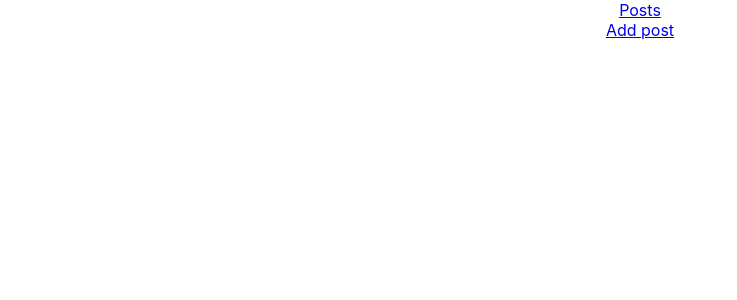
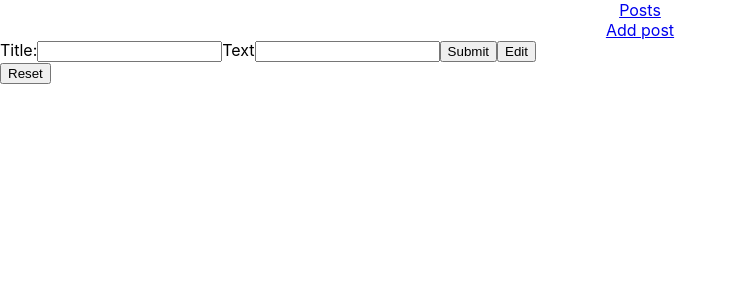
Before and after one commit to radojeRade/blog-app, a React (Create React App) app: page /edit/1 in a window 1280 px wide. Shown: the top 300 px of the page, without its empty margins (0-737 px from the left). Built offline with nearby package versions, Linux system fonts and the light colour scheme; no server answers.

Commit message:
zadatak 7

```diff
--- a/src/Router.js
+++ b/src/Router.js
@@ -19,6 +19,9 @@ export default function Router(){
         <Route exact path="/add">
             <AddPost />
         </Route>
+        <Route exact path="/edit/:id">
+            <AddPost />
+        </Route>
 
     </Switch>
     )
--- a/src/components/AddPostForm.jsx
+++ b/src/components/AddPostForm.jsx
@@ -1,10 +1,10 @@
 import React from "react";
 
-export default function AddPostForm({post, setPost, onSubmit, reset}){
+export default function AddPostForm({post, setPost, onSubmit, onSubmitEdit, reset}){
 
     return(
         <div>
-            <form onSubmit={onSubmit}>
+            <form >
             <label>Title:</label>
             <input
               required
@@ -23,7 +23,10 @@ export default function AddPostForm({post, setPost, onSubmit, reset}){
               onChange={({target}) =>
                 setPost({...post, text: target.value, createdAt: new Date()})} //ubacio datum ovde
             />
-            <button type="submit">Submit</button>
+            <button onClick={onSubmit}>Submit</button>
+            <>
+            <button onClick={onSubmitEdit}>Edit</button>
+            </>
             </form>
             <button onClick={() => {reset()}}>Reset</button>
         </div>
--- a/src/components/PostsComponent.jsx
+++ b/src/components/PostsComponent.jsx
@@ -8,6 +8,7 @@ export default function PostsComponent({id, title, text, }){
             <h4>{title} and id is: {id}</h4>
             <p>{text}</p>
             <Link to = {`/view/${id}`}><button>View</button></Link>
+            <Link to = {`/edit/${id}`}><button>Edit</button></Link>
         </div>
     )
 }
--- a/src/pages/AddPost.jsx
+++ b/src/pages/AddPost.jsx
@@ -1,13 +1,37 @@
 import React, { useState } from "react";
 import AddPostForm from "../components/AddPostForm";
-import { useHistory } from "react-router-dom";
+import { useHistory, useParams } from "react-router-dom";
 import PostsService from "../service/PostsService";
+import { useEffect } from "react";
 
 
 
 export default function AddPost(){
     const [post, setPost] = useState({title:'', text:'', createdAt:''});
+    const param = useParams();
     const history = useHistory();
+
+    const getPost =  async () => {
+        let id = Number(param.id);
+        const res = await PostsService.get(id)
+        setPost({...res});
+
+    };
+
+    useEffect(() => {
+        if(Object.keys(param).length > 0){
+            getPost();
+        }
+    }, []);
+
+    const edit = async (e) => {
+        e.preventDefault(); //mora da bi radio history
+        let id = Number(param.id);
+        const response = await PostsService.edit(id, post);
+        if(response.status === 200){
+            history.push('/posts');
+        }
+    }
 
     const handleOnSubmit = async (e) => {
         e.preventDefault();
@@ -22,13 +46,13 @@ export default function AddPost(){
         setPost({title:"", text:"", createdAt: ""});
     }
 
-
     return(
 
         <div>
             <AddPostForm post = {post}
                          setPost = {setPost}
                          onSubmit = {handleOnSubmit}
+                         onSubmitEdit = {edit}
                          reset = {reset} />
         </div>
 
--- a/src/service/PostsService.js
+++ b/src/service/PostsService.js
@@ -17,6 +17,11 @@ class PostsService {
     return res.status;
   }
 
+  async edit(id, body){
+    const res = await axiosInstance.put(`/posts/${id}`, body);
+    return res;
+  }
+
 }
 
 export default new PostsService();
```
